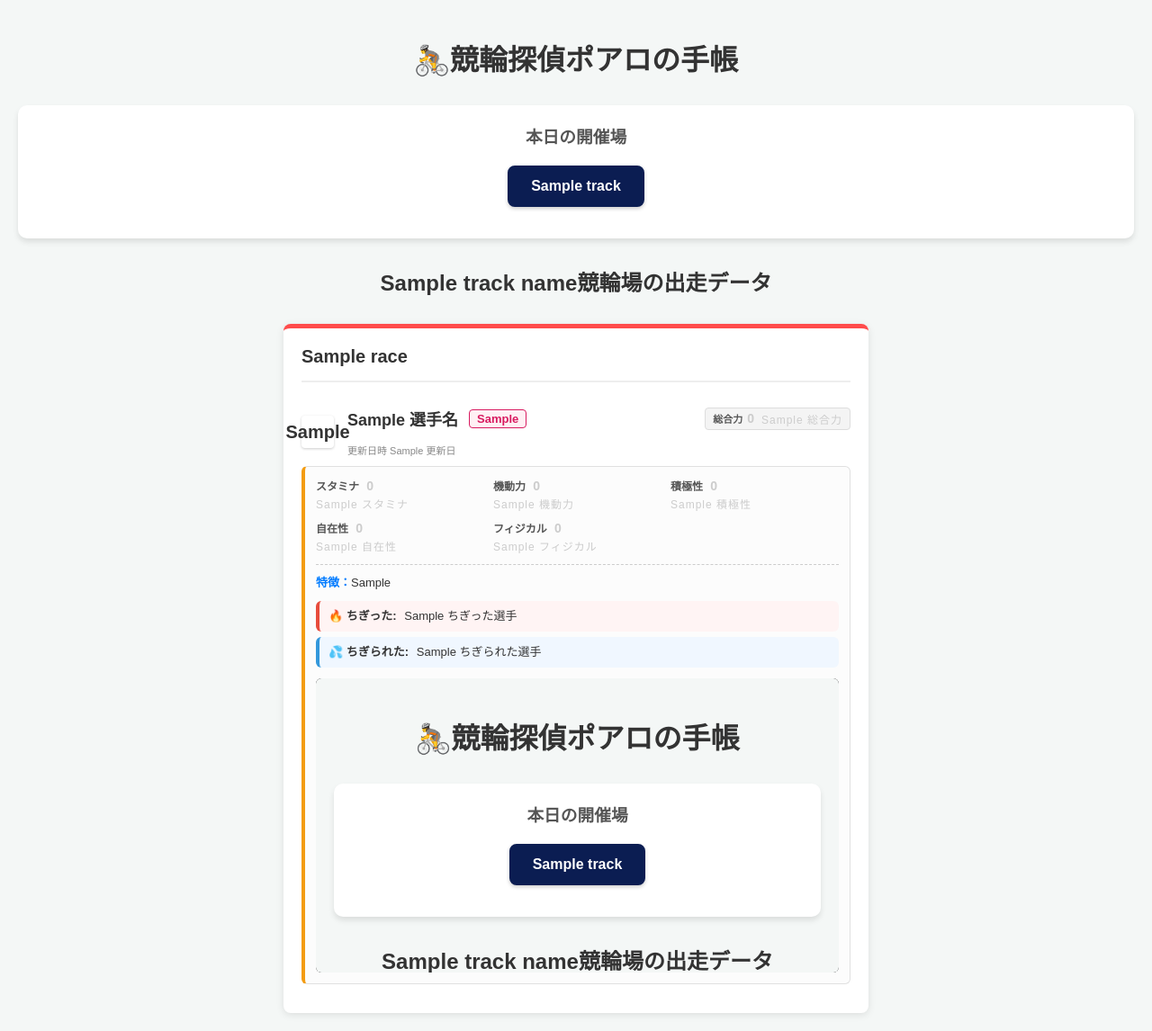
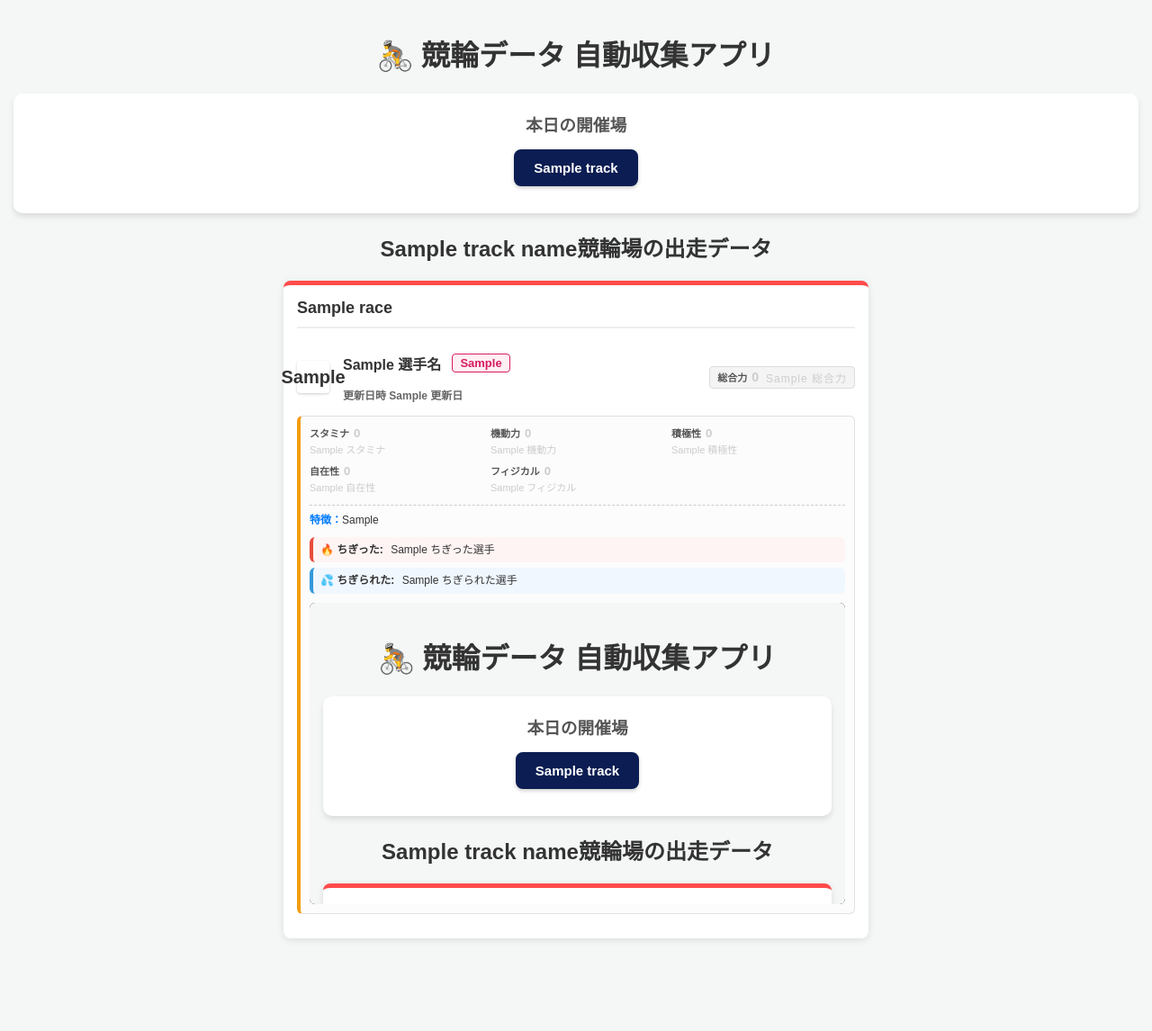
Before and after one commit to noguchi662457/keirin-app, a Flask app: template templates/index.html in a window 1280 px wide. Shown: the whole page at 90% size. After the commit the page ends 1045 px from the top, so only its background shows below. Run offline with Flask 3, Linux system fonts and the light colour scheme; the template is opened without the code that fills it: most values are stand-ins (such as "Sample title", 1, 10 or a date in 2020).

Commit message:
Update index.html

```diff
--- a/templates/index.html
+++ b/templates/index.html
@@ -3,22 +3,22 @@
 <head>
     <meta charset="UTF-8">
     <meta name="viewport" content="width=device-width, initial-scale=1.0">
-    <title>競輪探偵ポアロの手帳</title>
+    <title>競輪データ自動収集アプリ</title>
     <style>
         body {
             font-family: "Hiragino Sans", "Meiryo", sans-serif;
             background-color: #f4f7f6;
             color: #333;
             margin: 0;
-            padding: 20px;
+            padding: 15px; /* スマホ向けに少し余白を減らす */
         }
         .header {
             text-align: center;
-            margin-bottom: 30px;
+            margin-bottom: 20px;
         }
         .search-box {
             text-align: center;
-            margin-bottom: 30px;
+            margin-bottom: 20px;
             background: white;
             padding: 20px;
             border-radius: 10px;
@@ -29,18 +29,18 @@
             display: flex;
             flex-wrap: wrap;
             justify-content: center;
-            gap: 12px;
-            margin-bottom: 15px;
+            gap: 10px;
+            margin-bottom: 10px;
         }
 
         .track-btn {
             background-color: #0b1d52;
             color: white;
             border: 2px solid #0b1d52;
-            padding: 12px 24px;
+            padding: 10px 20px;
             border-radius: 8px;
             font-weight: bold;
-            font-size: 16px;
+            font-size: 15px;
             cursor: pointer;
             transition: all 0.2s ease;
             box-shadow: 0 2px 4px rgba(0,0,0,0.2);
@@ -64,7 +64,7 @@
             display: flex;
             flex-direction: column;
             align-items: center;
-            gap: 30px;
+            gap: 20px;
             padding: 0;
         }
 
@@ -72,7 +72,7 @@
             background: white;
             border-radius: 8px;
             box-shadow: 0 2px 8px rgba(0,0,0,0.1);
-            padding: 20px;
+            padding: 15px;
             border-top: 5px solid #ff4b4b;
             width: 100%;
             max-width: 650px;
@@ -80,11 +80,11 @@
         }
 
         .race-title {
-            font-size: 20px;
+            font-size: 18px;
             font-weight: bold;
             color: #333;
             border-bottom: 2px solid #eee;
-            padding-bottom: 15px;
+            padding-bottom: 10px;
             margin-bottom: 15px;
         }
 
@@ -100,12 +100,15 @@
             border-bottom: none;
         }
 
+        /* 🌟 車番と情報エリア全体の並びを最適化 */
         .racer-basic {
             display: flex;
-            align-items: center;
+            align-items: center; /* 横方向中央揃え */
             width: 100%;
+            margin-bottom: 5px; /* 下部余白 */
         }
 
+        /* 車番 */
         .car-number {
             display: inline-flex;
             justify-content: center;
@@ -116,7 +119,7 @@
             height: 36px;
             border-radius: 4px;
             margin-right: 15px;
-            box-sizing: border-box;
+            flex-shrink: 0; /*潰れないようにする*/
             box-shadow: 0 1px 3px rgba(0,0,0,0.2);
         }
 
@@ -131,18 +134,40 @@
         .color-9 { background-color: #601986; color: #ffffff; }
         .color-- { background-color: #cccccc; color: #ffffff; }
 
+        /* 🌟 情報エリア全体（名前、調子、階級、総合力、更新日）の並び 🌟 */
+        /* 狭い画面では自動的に総合力が次の行へ落ちるようにする(Flexbox wrap) */
         .racer-info-header {
             display: flex;
+            flex-wrap: wrap; /* 折り返しを許可 */
+            justify-content: space-between; /* 広い画面では両端に配置 */
             align-items: center;
-            flex-wrap: wrap;
+            flex-grow: 1;
+            gap: 10px; /* 要素間の隙間 */
+            width: calc(100% - 51px); /* 車番の幅(36+15)を引く */
+        }
+
+        /* 🌟 左側グループ（名前、調子、階級、更新日） 🌟 */
+        .racer-info-left {
+            display: flex;
+            flex-wrap: wrap; /* 更新日を次の行へ落とすため */
+            align-items: center;
             gap: 12px;
             flex-grow: 1;
         }
 
         .player-name {
-            font-size: 18px;
+            font-size: 16px;
             font-weight: bold;
-            text-align: left;
+            white-space: nowrap;
+        }
+
+        /* 🌟 要望：調子アイコン（画像）のデザイン（初期状態は非表示） 🌟 */
+        .condition-icon {
+            width: 24px;  /* アイコンの幅 */
+            height: 24px; /* アイコンの高さ */
+            object-fit: contain; /* 画像が潰れないようにする */
+            border-radius: 4px;
+            display: none; /* 下のJSで変換成功したら表示する */
         }
 
         .player-class {
@@ -155,7 +180,17 @@
             border-radius: 4px;
         }
 
-        /* 🌟 追加：名前の横に配置する「総合力」のコンパクトデザイン 🌟 */
+        /* 更新日 */
+        .update-date {
+            font-size: 12px;
+            color: #666;
+            font-weight: bold;
+            width: 100%; /* 強制的に次の行へ落とす */
+            margin-top: 2px;
+        }
+
+        /* 🌟 要望：名前の横に配置するコンパクトな「総合力」表示 🌟 */
+        /* 狭い画面では独立した灰色の枠（stat-main）を消し、ここに収める */
         .total-power-inline {
             display: flex;
             align-items: center;
@@ -163,7 +198,7 @@
             border: 1px solid #ddd;
             border-radius: 4px;
             padding: 3px 8px;
-            margin-left: auto; /* 右側に寄せるための魔法 */
+            white-space: nowrap;
         }
 
         .total-power-inline .label {
@@ -184,45 +219,38 @@
             letter-spacing: 1px;
         }
 
-        .update-date {
-            font-size: 11px;
-            color: #888;
-            width: 100%; /* 次の行に落とすための設定 */
-            margin-top: 2px;
-        }
-
         .sheet-data-box {
             margin-top: 10px;
             background: #fcfcfc;
             border: 1px solid #e0e0e0;
             border-left: 4px solid #f39c12;
             border-radius: 6px;
-            padding: 12px;
+            padding: 10px;
         }
 
         .stats-grid {
             display: grid;
             grid-template-columns: repeat(3, 1fr);
-            gap: 10px;
-            margin-bottom: 12px; /* 少し余白を減らしました */
+            gap: 8px;
+            margin-bottom: 12px;
         }
 
         .stat {
             display: flex;
             flex-direction: column;
             align-items: flex-start;
-            gap: 3px;
-            font-size: 12px;
+            gap: 2px;
+            font-size: 11px; /* スマホで3列収まるように微調整 */
         }
 
         .label { color: #555; font-weight: bold; }
 
         .stat .star-count {
-            font-size: 14px;
-            margin-left: 5px;
+            font-size: 13px;
+            margin-left: 2px;
         }
 
-        .stars { letter-spacing: 1px; }
+        .stars { letter-spacing: 0px; }
 
         .rank-0 { color: #cccccc !important; }
         .rank-1, .rank-2 { color: #3498db !important; }
@@ -232,44 +260,31 @@
         .rank-7, .rank-8, .rank-9 { color: #e74c3c !important; }
 
         .feature-text {
-            font-size: 13px;
+            font-size: 12px;
             color: #333;
             border-top: 1px dashed #ccc;
-            padding-top: 10px;
+            padding-top: 8px;
             margin-bottom: 10px;
-            line-height: 1.5;
+            line-height: 1.4;
         }
 
         .drop-history {
             display: flex;
             flex-direction: column;
             gap: 6px;
-            margin-bottom: 12px;
+            margin-bottom: 10px;
         }
 
         .drop-item {
-            font-size: 13px;
-            padding: 8px 10px;
+            font-size: 12px;
+            padding: 6px 8px;
             border-radius: 6px;
             line-height: 1.4;
         }
 
-        .dropped-others {
-            background-color: #fff4f4;
-            border-left: 4px solid #e74c3c;
-            color: #333;
-        }
-
-        .got-dropped {
-            background-color: #f0f7ff;
-            border-left: 4px solid #3498db;
-            color: #333;
-        }
-
-        .drop-label {
-            font-weight: bold;
-            margin-right: 5px;
-        }
+        .dropped-others { background-color: #fff4f4; border-left: 4px solid #e74c3c; color: #333; }
+        .got-dropped { background-color: #f0f7ff; border-left: 4px solid #3498db; color: #333; }
+        .drop-label { font-weight: bold; margin-right: 5px; }
 
         .youtube-container {
             position: relative;
@@ -279,11 +294,7 @@
             overflow: hidden;
             background: #000;
         }
-
-        .youtube-container iframe {
-            position: absolute;
-            top: 0; left: 0; width: 100%; height: 100%; border: none;
-        }
+        .youtube-container iframe { position: absolute; top: 0; left: 0; width: 100%; height: 100%; border: none; }
 
         .no-data-box {
             margin-top: 10px;
@@ -293,34 +304,20 @@
             padding: 10px;
             text-align: center;
             color: #999;
-            font-size: 13px;
+            font-size: 12px;
         }
 
-        @keyframes loadingPulse {
-            0%, 100% { opacity: 0.3; transform: scale(0.98); }
-            50% { opacity: 1; transform: scale(1.0); }
-        }
-
-        .loading-text {
-            text-align: center;
-            font-size: 16px;
-            font-weight: bold;
-            color: #007bff;
-            margin-top: 15px;
-            letter-spacing: 2px;
-            animation: loadingPulse 1.5s infinite ease-in-out;
-            display: none;
-        }
+        .loading-text { display: none; }
     </style>
 </head>
 <body>
 
     <div class="header">
-        <h1>🚴競輪探偵ポアロの手帳</h1>
+        <h1>🚴 競輪データ 自動収集アプリ</h1>
     </div>
 
     <div class="search-box">
-        <h3 style="margin-top: 0; margin-bottom: 20px; color: #555;">本日の開催場</h3>
+        <h3 style="margin-top: 0; margin-bottom: 15px; color: #555;">本日の開催場</h3>
         <form method="POST" onsubmit="document.getElementById('loading').style.display='block';">
             <div class="track-buttons">
                 {% if todays_tracks %}
@@ -331,15 +328,12 @@
                     <p style="color: #666; font-size: 14px;">開催場データを取得中...</p>
                 {% endif %}
             </div>
-
-            <div id="loading" class="loading-text">
-                NowLoading・・・
-            </div>
+            <div id="loading" class="loading-text" style="text-align:center; color:#007bff; font-weight:bold; margin-top:10px;">NowLoading・・・</div>
         </form>
     </div>
 
     {% if results %}
-        <h2 style="text-align: center; margin-bottom: 30px;">{{ track_name }}競輪場の出走データ</h2>
+        <h2 style="text-align: center; margin-bottom: 20px;">{{ track_name }}競輪場の出走データ</h2>
         <div class="races-container">
             {% for race in results %}
                 <div class="race-block">
@@ -352,95 +346,69 @@
                                     <div class="car-number color-{{ racer['車番'] }}">{{ racer['車番'] }}</div>
 
                                     <div class="racer-info-header">
-                                        <div class="player-name">{{ racer['選手名'] }}</div>
+                                        <div class="racer-info-left">
+                                            <div class="player-name">{{ racer['選手名'] }}</div>
+
+                                            {% if racer['sheet_info'] %}
+                                                {% if racer['sheet_info'].get('調子') %}
+                                                    <img data-src="{{ racer['sheet_info']['調子'] }}" class="condition-icon auto-drive-img" alt="調子">
+                                                {% endif %}
+
+                                                {% if racer['sheet_info']['階級'] %}
+                                                    <div class="player-class">{{ racer['sheet_info']['階級'] }}</div>
+                                                {% endif %}
+
+                                                {% if racer['sheet_info']['更新日'] %}
+                                                    <div class="update-date">更新日時 {{ racer['sheet_info']['更新日'] }}</div>
+                                                {% endif %}
+                                            {% endif %}
+                                        </div>
 
                                         {% if racer['sheet_info'] %}
-                                            {% if racer['sheet_info']['階級'] %}
-                                                <div class="player-class">{{ racer['sheet_info']['階級'] }}</div>
-                                            {% endif %}
-
-                                            <!-- 🌟 ここに総合力を移動しました 🌟 -->
                                             {% set total_c = (racer['sheet_info']['総合力']|string).count('★') %}
                                             <div class="total-power-inline">
                                                 <span class="label">総合力</span>
                                                 <span class="star-count rank-{{ total_c }}">{{ total_c }}</span>
                                                 <span class="stars rank-{{ total_c }}">{{ racer['sheet_info']['総合力'] }}</span>
                                             </div>
-
-                                            {% if racer['sheet_info']['更新日'] %}
-                                                <div class="update-date">更新日時 {{ racer['sheet_info']['更新日'] }}</div>
-                                            {% endif %}
                                         {% endif %}
                                     </div>
                                 </div>
 
                                 {% if racer['sheet_info'] %}
                                     <div class="sheet-data-box">
-
-                                        <!-- 🌟 元々ここにあった stat-main (でかい総合力枠) を削除しました 🌟 -->
-
                                         <div class="stats-grid">
                                             {% set sta_c = (racer['sheet_info']['スタミナ']|string).count('★') %}
-                                            <div class="stat">
-                                                <span class="label">スタミナ <span class="star-count rank-{{ sta_c }}">{{ sta_c }}</span></span>
-                                                <span class="stars rank-{{ sta_c }}">{{ racer['sheet_info']['スタミナ'] }}</span>
-                                            </div>
+                                            <div class="stat"><span class="label">スタミナ <span class="star-count rank-{{ sta_c }}">{{ sta_c }}</span></span><span class="stars rank-{{ sta_c }}">{{ racer['sheet_info']['スタミナ'] }}</span></div>
 
                                             {% set mob_c = (racer['sheet_info']['機動力']|string).count('★') %}
-                                            <div class="stat">
-                                                <span class="label">機動力 <span class="star-count rank-{{ mob_c }}">{{ mob_c }}</span></span>
-                                                <span class="stars rank-{{ mob_c }}">{{ racer['sheet_info']['機動力'] }}</span>
-                                            </div>
+                                            <div class="stat"><span class="label">機動力 <span class="star-count rank-{{ mob_c }}">{{ mob_c }}</span></span><span class="stars rank-{{ mob_c }}">{{ racer['sheet_info']['機動力'] }}</span></div>
 
                                             {% set agg_c = (racer['sheet_info']['積極性']|string).count('★') %}
-                                            <div class="stat">
-                                                <span class="label">積極性 <span class="star-count rank-{{ agg_c }}">{{ agg_c }}</span></span>
-                                                <span class="stars rank-{{ agg_c }}">{{ racer['sheet_info']['積極性'] }}</span>
-                                            </div>
+                                            <div class="stat"><span class="label">積極性 <span class="star-count rank-{{ agg_c }}">{{ agg_c }}</span></span><span class="stars rank-{{ agg_c }}">{{ racer['sheet_info']['積極性'] }}</span></div>
 
                                             {% set flex_c = (racer['sheet_info']['自在性']|string).count('★') %}
-                                            <div class="stat">
-                                                <span class="label">自在性 <span class="star-count rank-{{ flex_c }}">{{ flex_c }}</span></span>
-                                                <span class="stars rank-{{ flex_c }}">{{ racer['sheet_info']['自在性'] }}</span>
-                                            </div>
+                                            <div class="stat"><span class="label">自在性 <span class="star-count rank-{{ flex_c }}">{{ flex_c }}</span></span><span class="stars rank-{{ flex_c }}">{{ racer['sheet_info']['自在性'] }}</span></div>
 
                                             {% set phy_c = (racer['sheet_info']['フィジカル']|string).count('★') %}
-                                            <div class="stat">
-                                                <span class="label">フィジカル <span class="star-count rank-{{ phy_c }}">{{ phy_c }}</span></span>
-                                                <span class="stars rank-{{ phy_c }}">{{ racer['sheet_info']['フィジカル'] }}</span>
-                                            </div>
+                                            <div class="stat"><span class="label">フィジカル <span class="star-count rank-{{ phy_c }}">{{ phy_c }}</span></span><span class="stars rank-{{ phy_c }}">{{ racer['sheet_info']['フィジカル'] }}</span></div>
                                         </div>
 
-                                        <div class="feature-text">
-                                            <strong style="color:#007bff;">特徴：</strong>{{ racer['sheet_info']['特徴'] }}
-                                        </div>
+                                        <div class="feature-text"><strong style="color:#007bff;">特徴：</strong>{{ racer['sheet_info']['特徴'] }}</div>
 
                                         {% if racer['sheet_info'].get('ちぎった選手') or racer['sheet_info'].get('ちぎられた選手') %}
                                             <div class="drop-history">
-                                                {% if racer['sheet_info'].get('ちぎった選手') %}
-                                                    <div class="drop-item dropped-others">
-                                                        <span class="drop-label">🔥 ちぎった:</span> {{ racer['sheet_info']['ちぎった選手'] }}
-                                                    </div>
-                                                {% endif %}
-
-                                                {% if racer['sheet_info'].get('ちぎられた選手') %}
-                                                    <div class="drop-item got-dropped">
-                                                        <span class="drop-label">💦 ちぎられた:</span> {{ racer['sheet_info']['ちぎられた選手'] }}
-                                                    </div>
-                                                {% endif %}
+                                                {% if racer['sheet_info'].get('ちぎった選手') %}<div class="drop-item dropped-others"><span class="drop-label">🔥 ちぎった:</span> {{ racer['sheet_info']['ちぎった選手'] }}</div>{% endif %}
+                                                {% if racer['sheet_info'].get('ちぎられた選手') %}<div class="drop-item got-dropped"><span class="drop-label">💦 ちぎられた:</span> {{ racer['sheet_info']['ちぎられた選手'] }}</div>{% endif %}
                                             </div>
                                         {% endif %}
 
                                         {% if racer['sheet_info']['embed_url'] %}
-                                            <div class="youtube-container">
-                                                <iframe src="{{ racer['sheet_info']['embed_url'] }}" allow="accelerometer; autoplay; clipboard-write; encrypted-media; gyroscope; picture-in-picture" allowfullscreen></iframe>
-                                            </div>
+                                            <div class="youtube-container"><iframe src="{{ racer['sheet_info']['embed_url'] }}" allow="accelerometer; autoplay; clipboard-write; encrypted-media; gyroscope; picture-in-picture" allowfullscreen></iframe></div>
                                         {% endif %}
                                     </div>
                                 {% else %}
-                                    <div class="no-data-box">
-                                        取得できませんでした
-                                    </div>
+                                    <div class="no-data-box">取得できませんでした</div>
                                 {% endif %}
 
                             </div>
@@ -451,5 +419,30 @@
         </div>
     {% endif %}
 
+    <script>
+        document.addEventListener("DOMContentLoaded", function() {
+            const icons = document.querySelectorAll('.auto-drive-img');
+            icons.forEach(icon => {
+                let rawUrl = icon.getAttribute('data-src');
+                if (!rawUrl) return;
+
+                // セル内に「調子 」などの余分な文字が入っていたら自動で取り除く
+                let url = rawUrl.replace('調子', '').trim();
+
+                if (url.includes('drive.google.com/file/d/')) {
+                    // GoogleドライブのURLを、画像直リンクに変換する
+                    const match = url.match(/\/d\/([a-zA-Z0-9_-]+)/);
+                    if (match && match[1]) {
+                        icon.src = 'https://drive.google.com/uc?export=view&id=' + match[1];
+                        icon.style.display = 'inline-block';
+                    }
+                } else if (url.startsWith('http')) {
+                    // ドライブ以外の普通の画像URLの場合
+                    icon.src = url;
+                    icon.style.display = 'inline-block';
+                }
+            });
+        });
+    </script>
 </body>
 </html>
```
